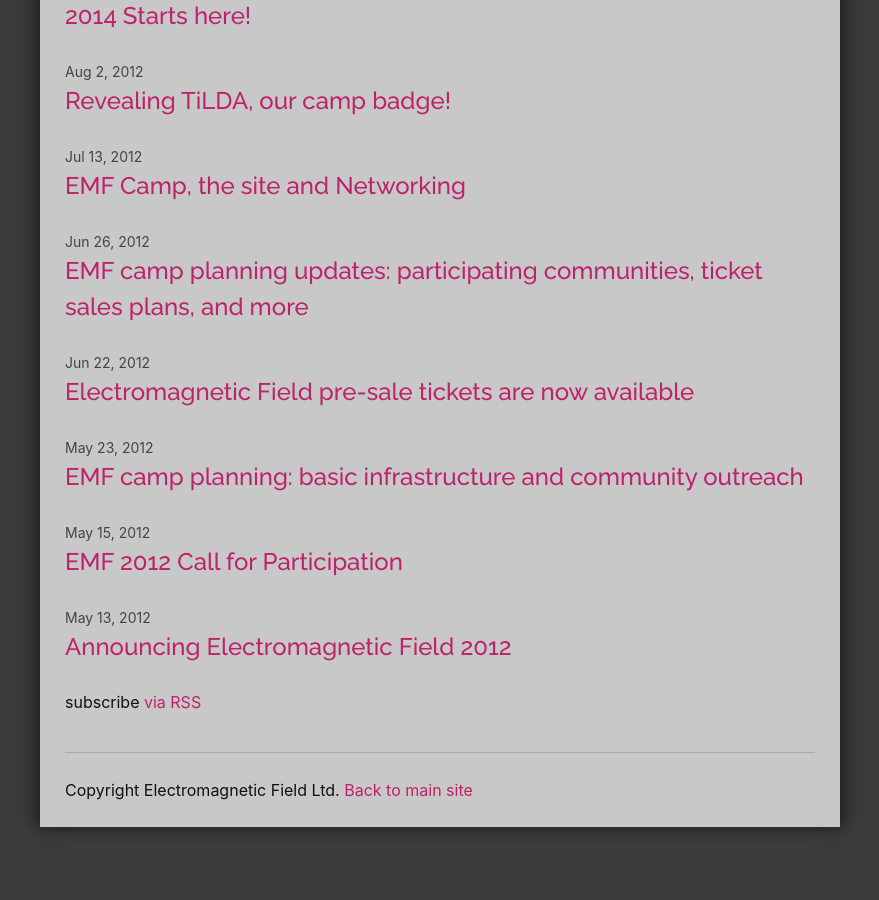
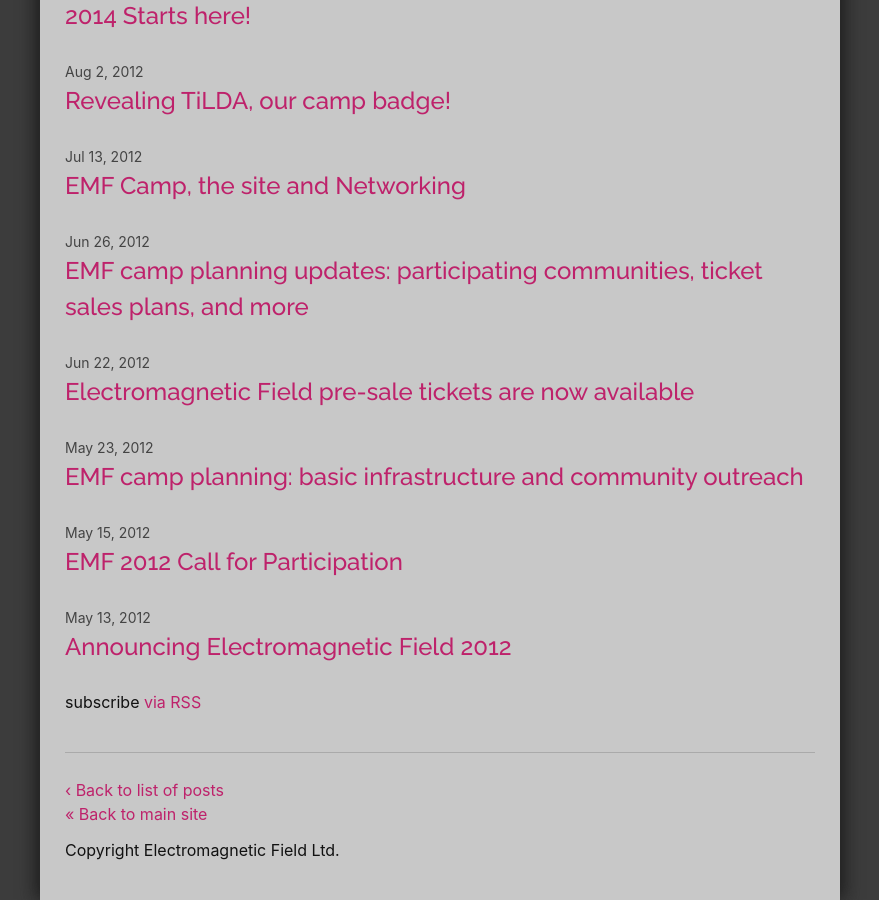
Before and after one commit to emfcamp/blog, a Jekyll site: the page built from index.md, in a window 1280 px wide and 900 px high, scrolled down 1803 px. Shown: the whole window, without its empty margins (200-1079 px from the left). Built offline with Jekyll 4.4.1, drawn with Linux system fonts in a browser that asks for light colours.

Commit message:
add convenience link back to blog index

```diff
--- a/_includes/footer.html
+++ b/_includes/footer.html
@@ -1,5 +1,6 @@
 <footer class="site-footer h-card">
 	<data class="u-url" href="{{ "/" | relative_url }}"></data>
-	Copyright Electromagnetic Field Ltd.
-	<a href="https://www.emfcamp.org">Back to main site</a>
+	<p><a href="{{ "/" | relative_url }}">&lsaquo; Back to list of posts</a><br/>
+	<a href="https://www.emfcamp.org">&laquo; Back to main site</a></p>
+	<p>Copyright Electromagnetic Field Ltd.</p>
 </footer>
```
